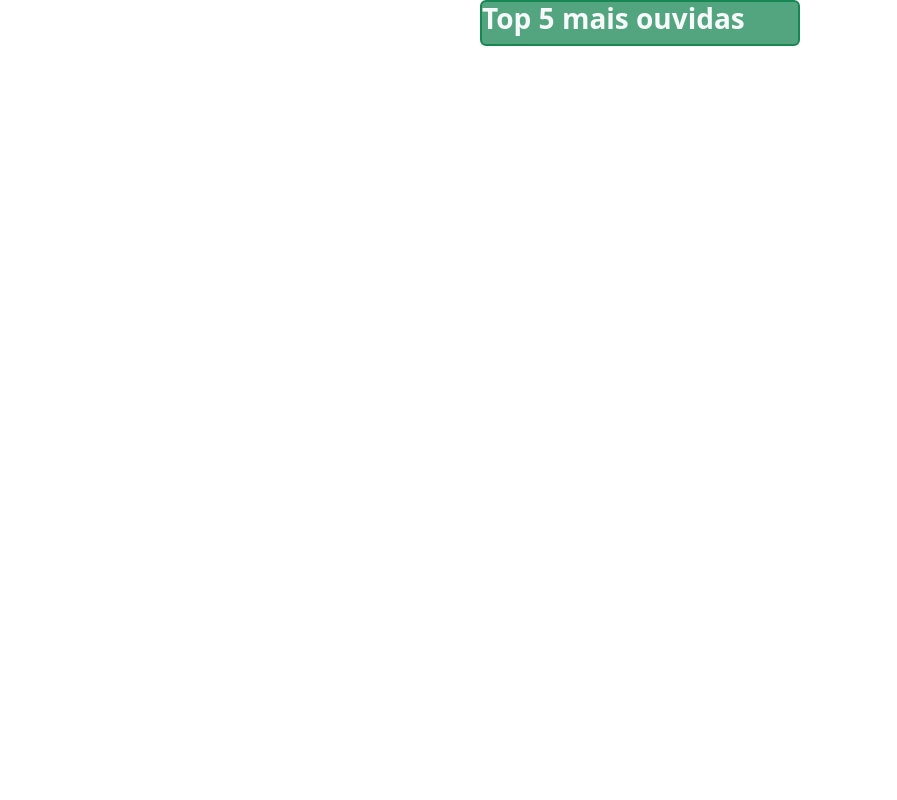
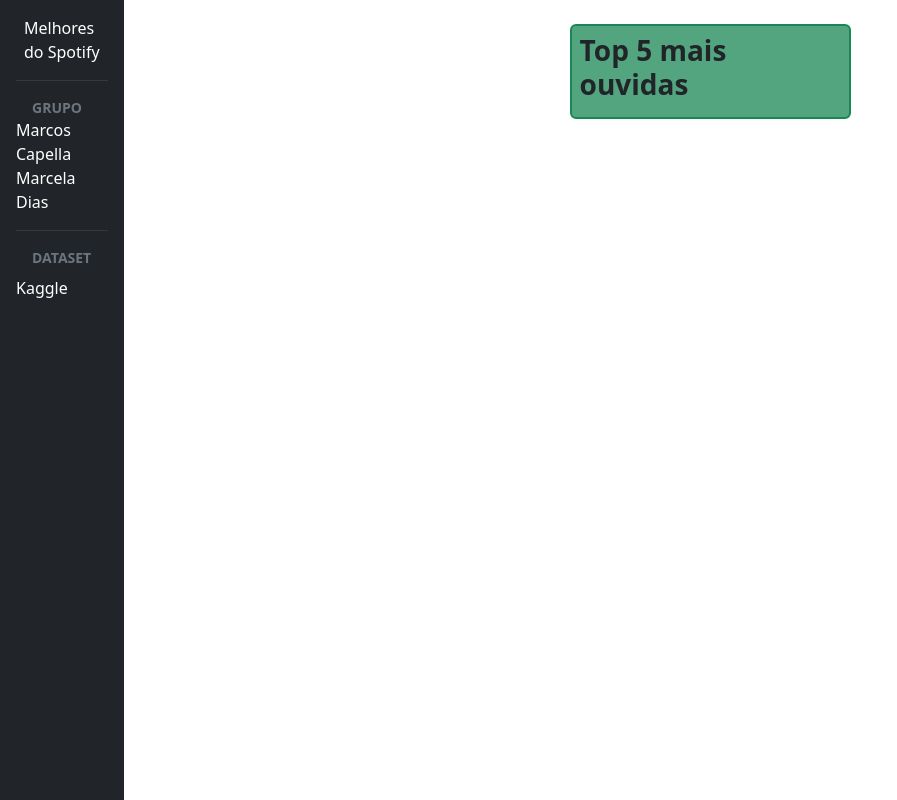
Before and after one commit to capella-marcosfilipe/spotify-dashboard-ppw, a website with bundled scripts: page index.html in a window 1280 px wide. Shown: the whole page, without its empty margins (0-897 px from the left). Built offline with nearby package versions, Linux system fonts and the light colour scheme; some packages are replaced by stand-ins of ours; no server answers.

Commit message:
Aluns ajustes e a sidebar

```diff
--- a/index.html
+++ b/index.html
@@ -29,12 +29,46 @@
       rel="stylesheet"
       integrity="sha384-QWTKZyjpPEjISv5WaRU9OFeRpok6YctnYmDr5pNlyT2bRjXh0JMhjY6hW+ALEwIH"
       crossorigin="anonymous" />
+      <link href="style.css" rel="stylesheet" />
     <script type="module" src="script.js" defer></script>
   </head>
-  <body>
+  <body class="d-flex">
     <!-- sidebar -->
-    <main class="d-flex flex-fill justify-content-around flex-wrap">
-      <div class="col-3 border border-2 rounded border-success bg-success bg-opacity-75 text-light" id="top5">
+    <ul class="navbar-nav bg-dark text-white sidebar" id="accordionSidebar">
+      <a class="navbar-brand d-flex align-items-center justify-content-center text-white" href="#">
+          <span class="mx-2">Melhores<br>do Spotify</span>
+      </a>
+
+      <!-- Divider -->
+      <hr class="border-secondary">
+
+      <!-- Heading -->
+      <div class="small text-uppercase fw-bold text-secondary px-3">Grupo</div>
+
+      <li class="nav-item text-white">
+        Marcos Capella
+      </li>
+      <li class="nav-item text-white">
+        Marcela Dias
+      </li>
+
+      <!-- Divider -->
+      <hr class="border-secondary">
+
+      <!-- Heading -->
+      <div class="small text-uppercase fw-bold text-secondary px-3">Dataset</div>
+
+      <!-- Nav Item - Pages -->
+      <li class="nav-item">
+          <a class="nav-link text-white" href="https://www.kaggle.com/datasets/abdulszz/spotify-most-streamed-songs">
+              <span>Kaggle</span>
+          </a>
+      </li>
+    </ul>
+
+    <!-- dashboard -->
+    <main class="p-4 col-11 d-flex justify-content-around flex-wrap">
+      <div class="p-2 col-3 border border-2 rounded border-success bg-success bg-opacity-75 align-self-start" id="top5">
         <h2 class="fs-3 fw-bold">Top 5 mais ouvidas</h1>
         <ul class="list-group list-group-numbered border border-0" id="songs-list">
           <!-- Top 5 aqui -->
--- /dev/null
+++ b/style.css
@@ -0,0 +1,4 @@
+.sidebar {
+  min-height: 100vh;
+  padding: 1rem;
+}
```
